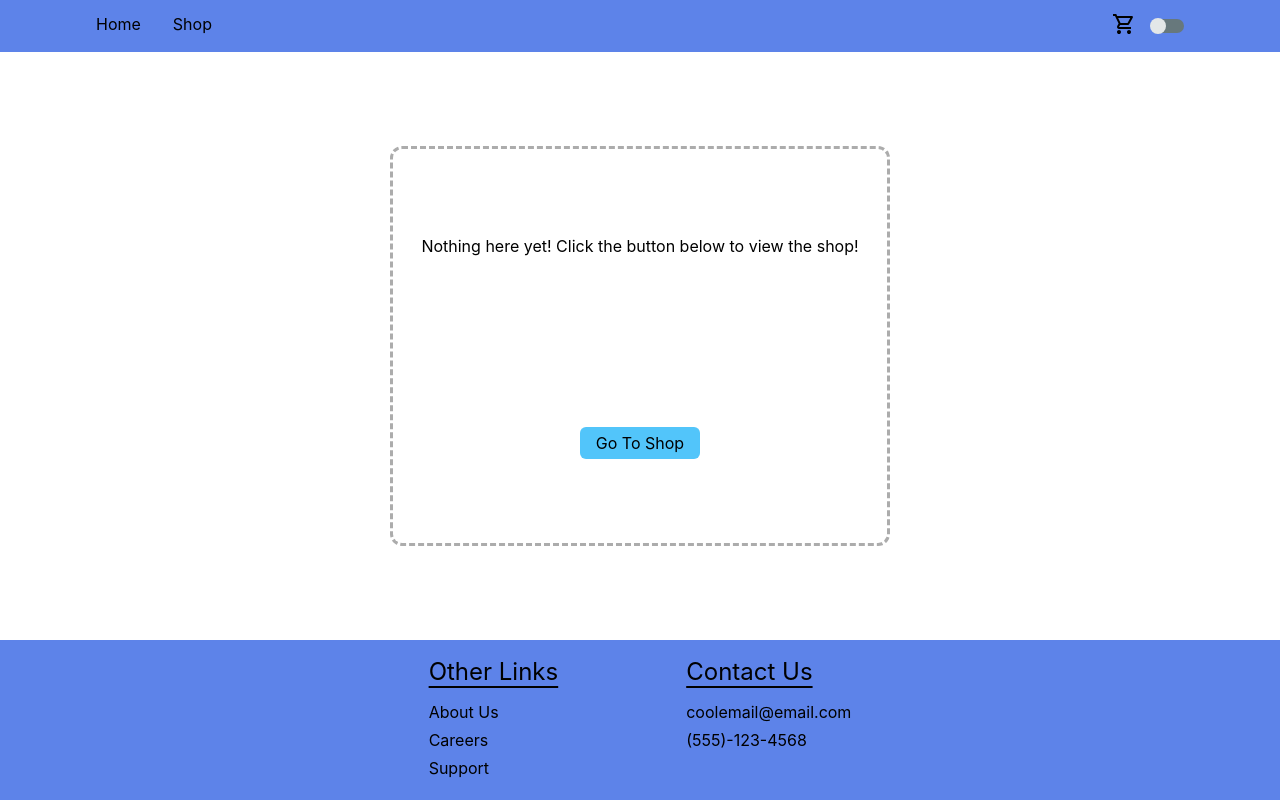
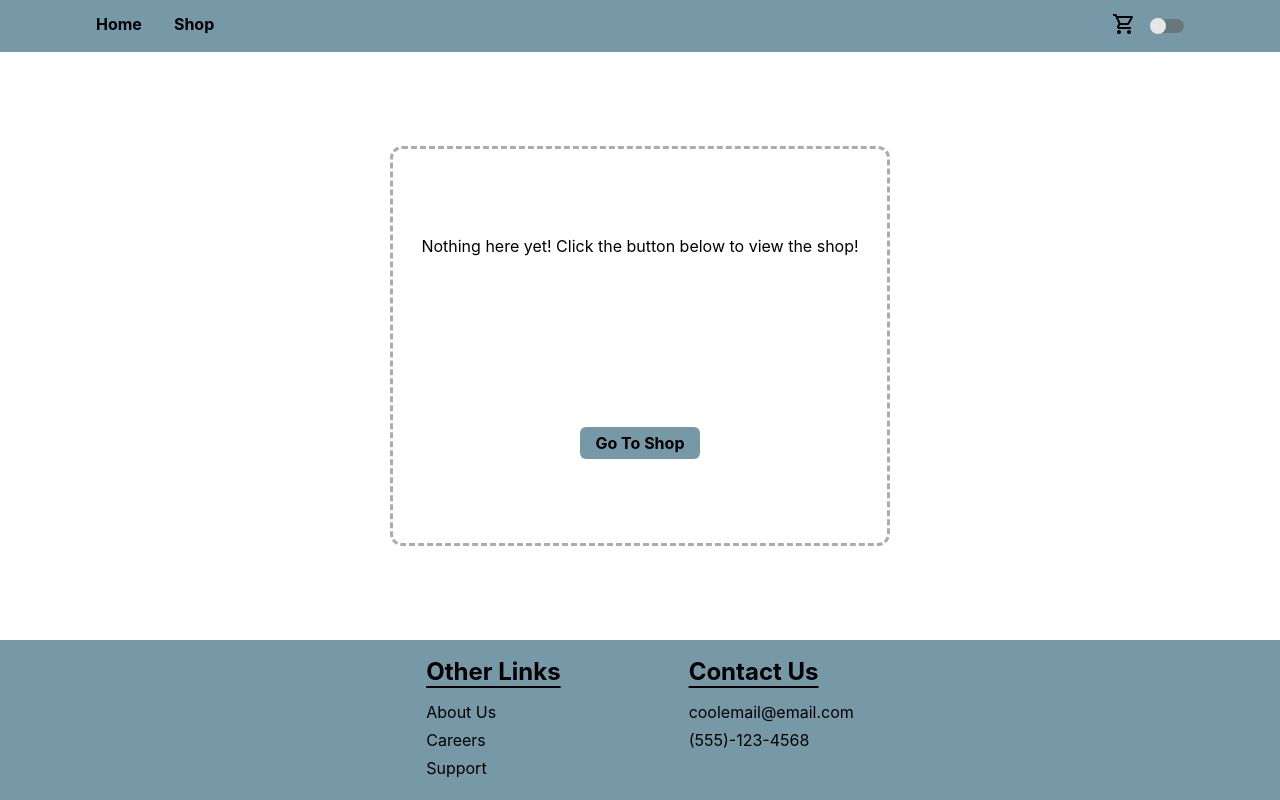
Before and after one commit to Salads/odin-react-shopping-cart, a React (Vite) app: page / in a window 1280 px wide. Built offline with nearby package versions, Linux system fonts and the light colour scheme; no server answers.

Commit message:
Tweaked colors a bit, should look a bit nicer now

```diff
--- a/src/App.css
+++ b/src/App.css
@@ -2,27 +2,27 @@
 .light-theme {
 	--color-background: white;
 	--color-item-background: white;
-	--color-navbar-background: hsl(224, 76%, 64%);
+	--color-navbar-background: #7798A6;
 	--color-border: rgb(172, 172, 172);
-	--color-button-primary: hsl(199, 94%, 65%);
-	--color-button-primary-hover: hsl(199, 94%, 50%);
+	--color-button-primary: #7798A6;
+	--color-button-primary-hover: #4F6D7A;
 	--color-text-primary: black;
 	--color-text-secondary: rgb(126, 125, 125);
-	--color-button-cart-add: rgb(255, 207, 50);
-	--color-button-cart-add-hover: rgb(245, 189, 4);
+	--color-button-cart-add: #E8DAB2;
+	--color-button-cart-add-hover: #D9C281;
 	--color-button-cart-mod: white;
 }
 
 .dark-theme {
-	--color-background: black;
-	--color-navbar-background: hsl(224, 50%, 50%);
-	--color-item-background: rgb(43, 72, 88);
+	--color-background: #212224;
+	--color-navbar-background: #0F5132;
+	--color-item-background: #18392B;
 	--color-border: grey;
-	--color-button-primary: rgb(0, 119, 255);
-	--color-button-primary-hover: rgb(4, 100, 211);
+	--color-button-primary: #066839;
+	--color-button-primary-hover: #0F5132;
 	--color-text-primary: white;
 	--color-text-secondary: rgb(187, 187, 187);
-	--color-button-cart-add: rgb(255, 207, 50);
-	--color-button-cart-add-hover: rgb(245, 189, 4);
+	--color-button-cart-add: #E8DAB2;
+	--color-button-cart-add-hover: #D9C281;
 	--color-button-cart-mod: white;
 }
--- a/src/components/CartButton.jsx
+++ b/src/components/CartButton.jsx
@@ -13,7 +13,7 @@ function CartButton(props){
 				items-center justify-center
 				rounded-full
 				p-1
-				bg-red-400
+				bg-red-500
 			`}>
 				<p className=''>{props.totalCartItems}</p>
 			</div>
--- a/src/components/Footer.jsx
+++ b/src/components/Footer.jsx
@@ -3,13 +3,13 @@ function Footer() {
 	return (
 		<div className="flex justify-center gap-32 py-4 bg-(--color-navbar-background)">
 			<div className="flex flex-col">
-				<p className="footer-section">Other Links</p>
+				<p className="footer-section font-bold">Other Links</p>
 				<p className="footer-link">About Us</p>
 				<p className="footer-link">Careers</p>
 				<p className="footer-link">Support</p>
 			</div>
 			<div className="flex flex-col">
-				<p className="footer-section">Contact Us</p>
+				<p className="footer-section font-bold">Contact Us</p>
 				<p className="footer-link">coolemail@email.com</p>
 				<p className="footer-link">(555)-123-4568</p>
 			</div>
--- a/src/components/NavBar.jsx
+++ b/src/components/NavBar.jsx
@@ -7,7 +7,7 @@ function NavBar(props) {
 
 	return (
 		<div className="flex justify-between px-24 py-3 sticky top-0 bg-(--color-navbar-background)">
-			<div className="flex gap-8">
+			<div className="flex gap-8 font-bold">
 				<Link to="/" className="nav-underline">Home</Link>
 				<Link to="shop" className="nav-underline">Shop</Link>
 			</div>
--- a/src/index.css
+++ b/src/index.css
@@ -26,6 +26,7 @@
 
 @utility btn-primary {
 	@apply px-4 py-1 bg-(--color-button-primary) w-fit h-fit self-center rounded-md cursor-pointer;
+	@apply font-bold;
 
 	&:hover {
 		box-shadow: 2px 2px 5px grey;
```
